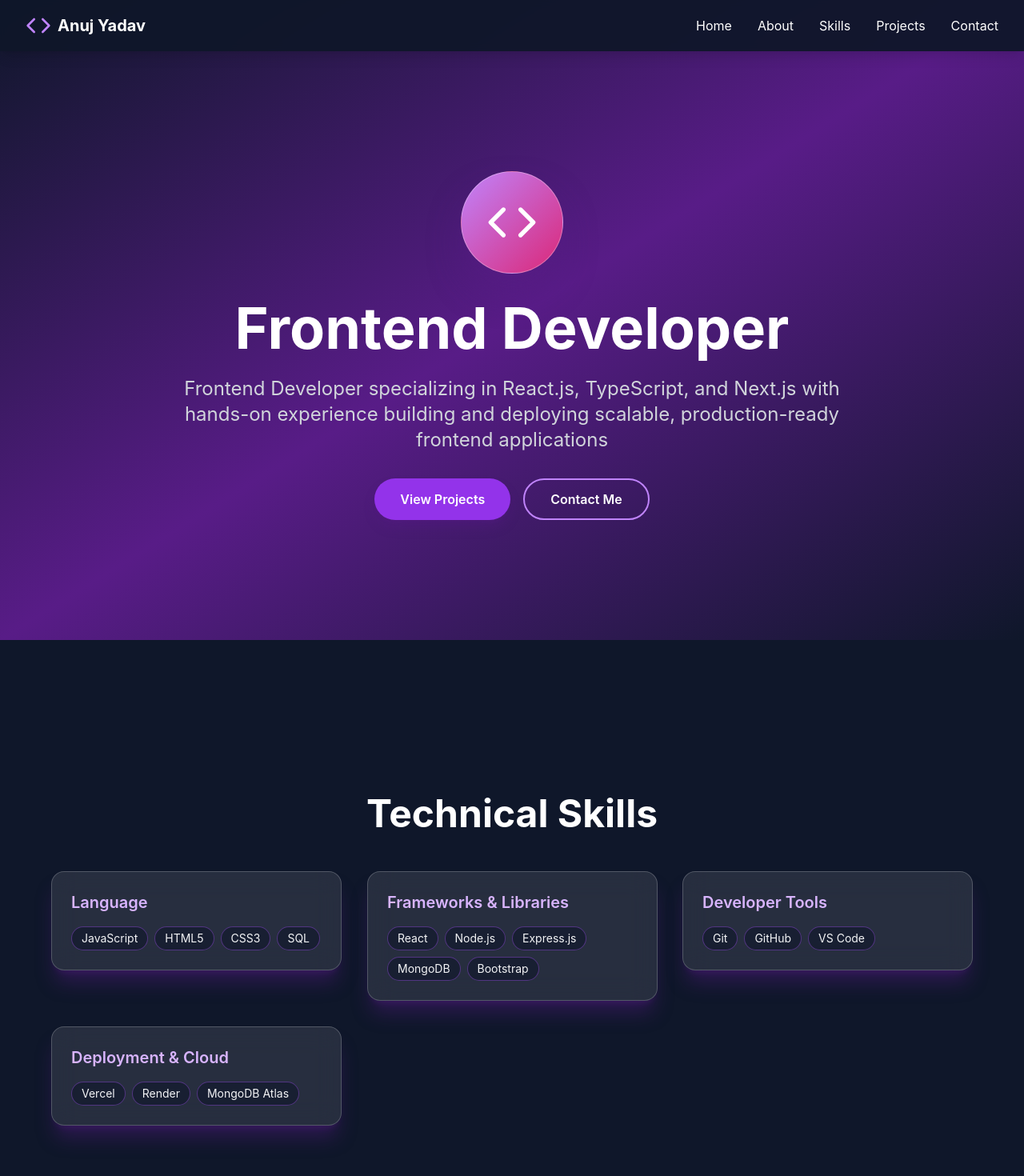
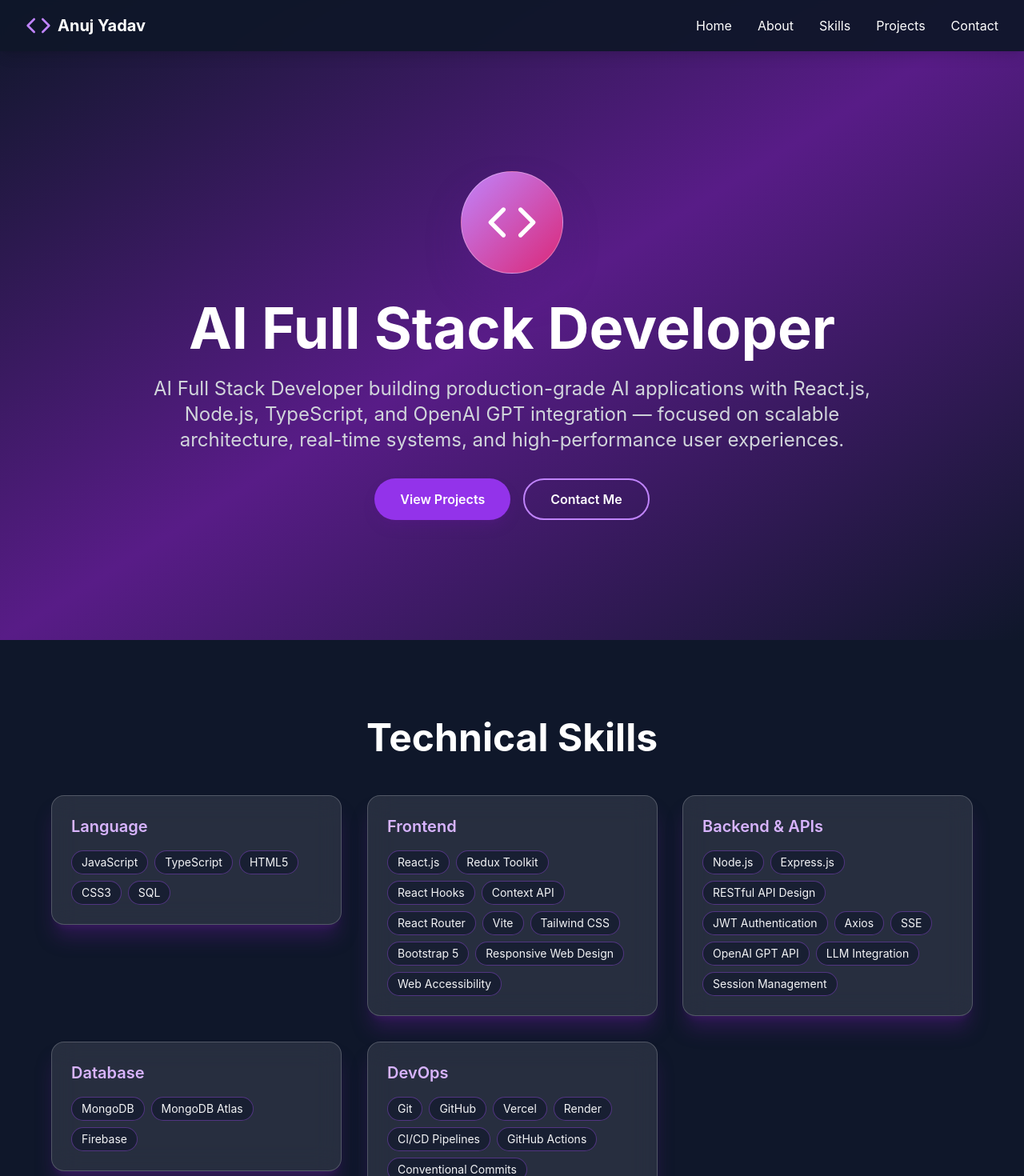
Before and after one commit to anujk-devl/Portfolio, a React (Create React App) app: page / in a window 1280 px wide. Shown: the top 1470 px of the page at 80% size. Built offline with nearby package versions, Linux system fonts and the light colour scheme.

Commit message:
updated hero & skill

```diff
--- a/src/components/Hero.js
+++ b/src/components/Hero.js
@@ -28,12 +28,11 @@ export default function Hero() {
         </div>
 
         <h1 className="text-5xl md:text-7xl font-bold mb-6 text-white">
-          Frontend Developer
+           AI Full Stack Developer
         </h1>
 
         <p className="text-xl md:text-2xl text-gray-300 mb-8">
-          Frontend Developer specializing in React.js, TypeScript, and Next.js with hands-on experience building and deploying scalable,
-production-ready frontend applications
+          AI Full Stack Developer building production-grade AI applications with React.js, Node.js, TypeScript, and OpenAI GPT integration — focused on scalable architecture, real-time systems, and high-performance user experiences.
         </p>
 
         <div className="flex justify-center space-x-4">
--- a/src/components/Skills.js
+++ b/src/components/Skills.js
@@ -3,10 +3,13 @@ import Tilt from "react-parallax-tilt";
 
 export default function Skills() {
   const skills = {
-    Language: ["JavaScript", "HTML5", "CSS3", "SQL"],
-    "Frameworks & Libraries": ["React","Node.js","Express.js","MongoDB","Bootstrap"],
-    "Developer Tools": ["Git", "GitHub", "VS Code"],
-    "Deployment & Cloud": ["Vercel","Render", "MongoDB Atlas"],
+    Language: ["JavaScript","TypeScript", "HTML5", "CSS3", "SQL"],
+    "Frontend": ["React.js", "Redux Toolkit", "React Hooks", "Context API", "React Router", "Vite", "Tailwind CSS", "Bootstrap 5",
+      "Responsive Web Design", "Web Accessibility"],
+    "Backend & APIs": ["Node.js", "Express.js", "RESTful API Design", "JWT Authentication", "Axios", "SSE", "OpenAI GPT API", "LLM Integration",
+"Session Management"],
+    "Database ": ["MongoDB", "MongoDB Atlas", "Firebase"],
+    "DevOps":["Git", "GitHub", "Vercel", "Render", "CI/CD Pipelines", "GitHub Actions", "Conventional Commits"],
   };
 
   return (
```
